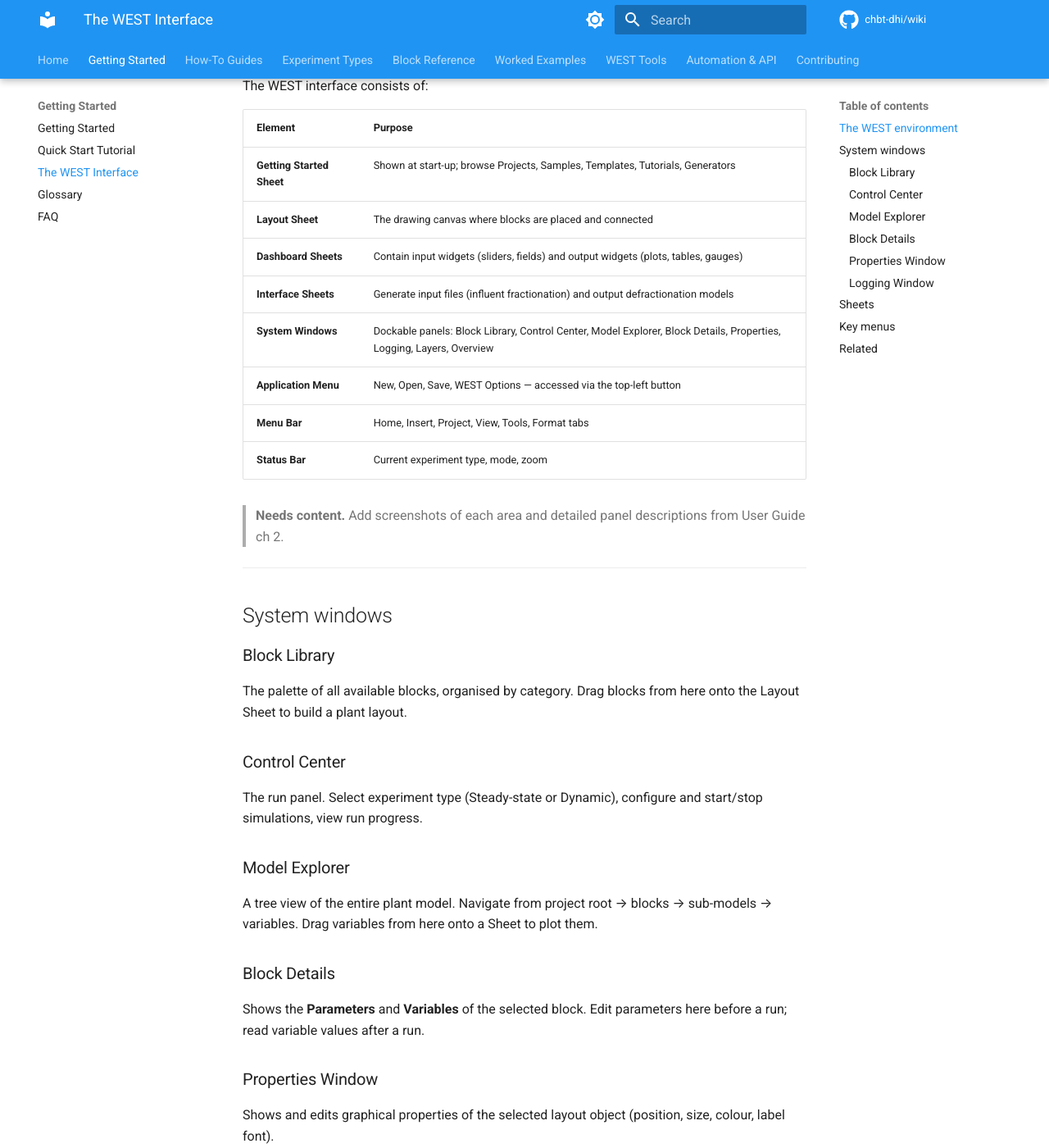
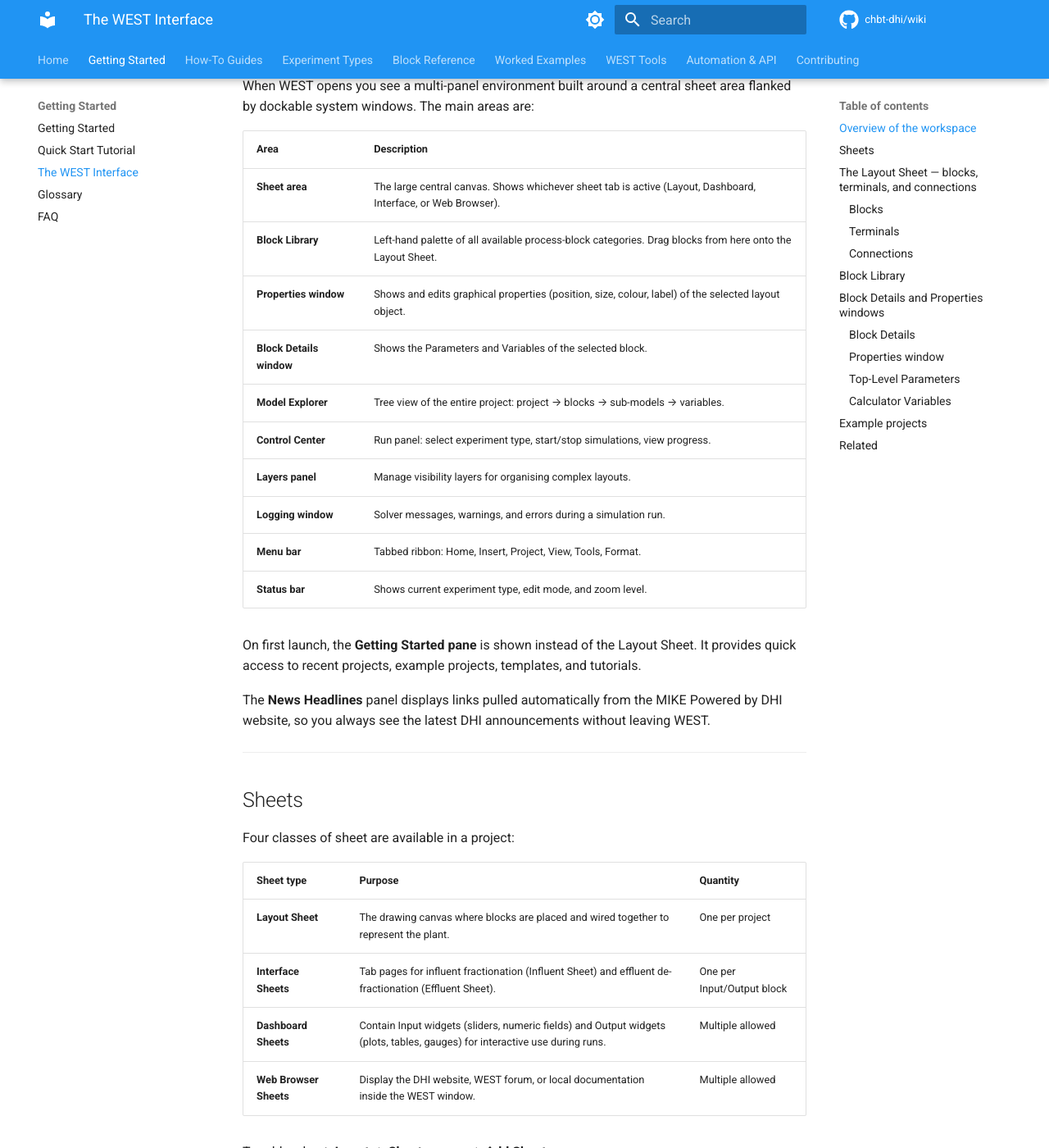
Before and after one commit to CHBT-DHI/Wiki, an MkDocs documentation site: the page built from docs/getting-started/interface-overview.md, in a window 1280 px wide and 1400 px high, scrolled down 386 px. Shown: the whole window at 82% size. Built offline with MkDocs 1.6.1 and Material for MkDocs 9.7.7, drawn with Linux system fonts in a browser that asks for light colours; comment, search, counter and statistics services are not loaded; some of the changed text lies outside the part shown.

Commit message:
docs: populate interface-overview from User Guide ch 2

```diff
--- a/docs/getting-started/interface-overview.md
+++ b/docs/getting-started/interface-overview.md
@@ -6,73 +6,147 @@
 
 # The WEST Interface
 
-**Summary:** An orientation to the WEST graphical environment — windows, panels, sheets, and menus.
+**Summary:** An orientation to the WEST graphical environment — sheets, blocks, terminals, the Block Library, and the included example projects.
 
 **Source:** WEST User Guide, Chapter 2.
 
 ---
 
-## The WEST environment
+## Overview of the workspace
 
-The WEST interface consists of:
+When WEST opens you see a multi-panel environment built around a central sheet area flanked by dockable system windows. The main areas are:
 
-| Element | Purpose |
+| Area | Description |
 |---|---|
-| **Getting Started Sheet** | Shown at start-up; browse Projects, Samples, Templates, Tutorials, Generators |
-| **Layout Sheet** | The drawing canvas where blocks are placed and connected |
-| **Dashboard Sheets** | Contain input widgets (sliders, fields) and output widgets (plots, tables, gauges) |
-| **Interface Sheets** | Generate input files (influent fractionation) and output defractionation models |
-| **System Windows** | Dockable panels: Block Library, Control Center, Model Explorer, Block Details, Properties, Logging, Layers, Overview |
-| **Application Menu** | New, Open, Save, WEST Options — accessed via the top-left button |
-| **Menu Bar** | Home, Insert, Project, View, Tools, Format tabs |
-| **Status Bar** | Current experiment type, mode, zoom |
+| **Sheet area** | The large central canvas. Shows whichever sheet tab is active (Layout, Dashboard, Interface, or Web Browser). |
+| **Block Library** | Left-hand palette of all available process-block categories. Drag blocks from here onto the Layout Sheet. |
+| **Properties window** | Shows and edits graphical properties (position, size, colour, label) of the selected layout object. |
+| **Block Details window** | Shows the Parameters and Variables of the selected block. |
+| **Model Explorer** | Tree view of the entire project: project → blocks → sub-models → variables. |
+| **Control Center** | Run panel: select experiment type, start/stop simulations, view progress. |
+| **Layers panel** | Manage visibility layers for organising complex layouts. |
+| **Logging window** | Solver messages, warnings, and errors during a simulation run. |
+| **Menu bar** | Tabbed ribbon: Home, Insert, Project, View, Tools, Format. |
+| **Status bar** | Shows current experiment type, edit mode, and zoom level. |
 
-> **Needs content.** Add screenshots of each area and detailed panel descriptions from User Guide ch 2.
+On first launch, the **Getting Started pane** is shown instead of the Layout Sheet. It provides quick access to recent projects, example projects, templates, and tutorials.
 
----
-
-## System windows
-
-### Block Library
-The palette of all available blocks, organised by category. Drag blocks from here onto the Layout Sheet to build a plant layout.
-
-### Control Center
-The run panel. Select experiment type (Steady-state or Dynamic), configure and start/stop simulations, view run progress.
-
-### Model Explorer
-A tree view of the entire plant model. Navigate from project root → blocks → sub-models → variables. Drag variables from here onto a Sheet to plot them.
-
-### Block Details
-Shows the **Parameters** and **Variables** of the selected block. Edit parameters here before a run; read variable values after a run.
-
-### Properties Window
-Shows and edits graphical properties of the selected layout object (position, size, colour, label font).
-
-### Logging Window
-Shows solver messages, warnings, and errors during a simulation.
+The **News Headlines** panel displays links pulled automatically from the MIKE Powered by DHI website, so you always see the latest DHI announcements without leaving WEST.
 
 ---
 
 ## Sheets
 
-A project can have one **Layout Sheet** and multiple **Dashboard Sheets** and **Interface Sheets**.
+Four classes of sheet are available in a project:
 
-- Add a Sheet: **Insert → Sheets Group → Add Sheet**
-- Add a Plot: drag a variable from Model Explorer or Block Details onto a Dashboard Sheet
-- Add a Slider: drag a manipulated variable from Block Details onto a Dashboard Sheet — WEST creates a slider widget
+| Sheet type | Purpose | Quantity |
+|---|---|---|
+| **Layout Sheet** | The drawing canvas where blocks are placed and wired together to represent the plant. | One per project |
+| **Interface Sheets** | Tab pages for influent fractionation (Influent Sheet) and effluent de-fractionation (Effluent Sheet). | One per Input/Output block |
+| **Dashboard Sheets** | Contain Input widgets (sliders, numeric fields) and Output widgets (plots, tables, gauges) for interactive use during runs. | Multiple allowed |
+| **Web Browser Sheets** | Display the DHI website, WEST forum, or local documentation inside the WEST window. | Multiple allowed |
+
+To add a sheet: **Insert → Sheets group → Add Sheet**.
 
 ---
 
-## Key menus
+## The Layout Sheet — blocks, terminals, and connections
 
-| Menu | Relevant items |
+### Blocks
+
+A **Block** is the graphical representation of a unit-process model (e.g. a CSTR bioreactor, a settler, an influent generator). Each block consists of three parts:
+
+- **Icon** — the visual symbol on the canvas.
+- **Terminals** — connection anchor points around the icon edge.
+- **Label** — the block's display name, shown beneath or beside the icon.
+
+Blocks are placed by dragging from the **Block Library** onto the Layout Sheet.
+
+### Terminals
+
+Hovering the mouse over a terminal shows a tooltip with five properties:
+
+| Property | Meaning |
 |---|---|
-| **Insert → Input Group** | Add Influent Generator, Data Input, Vector Input |
-| **Insert → Output Group** | Add Effluent Generator, Data Output, Vector Output |
-| **Project → Properties Group** | Simulation Properties (solver settings), Analysis (objectives) |
-| **Project → Virtual Experiments** | Add Steady-state, Dynamic, LSA, GSA, Parameter Estimation, Scenario, Uncertainty experiments |
-| **Project → Miscellaneous** | Calculator Variables, Reports |
-| **View → Windows** | Show/hide any system window |
+| **Name** | Internal identifier of the terminal |
+| **Type** | Data type of the signal carried |
+| **Description** | Human-readable explanation |
+| **Causality** | Input or Output |
+| **Maximum Number of Connections** | How many connections this terminal accepts |
+
+Two visual terminal types exist:
+
+- **Blue arrows** — mass-flux terminals: carry the wastewater flow vector between process units.
+- **Red squares** — data terminals: carry control signals or sensor outputs (scalar values).
+
+### Connections
+
+Connections are drawn between compatible terminals. Use **Insert | Connections** (or the right-click context menu) and choose **Polyline** or **Orthogonal** routing before clicking the start terminal. After a connection is made an **Interface Link** dialog may appear, allowing you to map specific variables from the source terminal to variables on the destination terminal (e.g. a sensor output to a controller manipulated variable). Double-click any connection to review or modify its Interface Links.
+
+---
+
+## Block Library
+
+The Block Library panel (left side of the screen) lists all process-block categories installed with WEST. Categories include biological reactors, settlers, influent/effluent generators, sensors, controllers, and more. Expand a category to see individual block icons; drag one onto the Layout Sheet to create an instance.
+
+---
+
+## Block Details and Properties windows
+
+### Block Details
+
+Select a block to populate the **Block Details** window with two tabs:
+
+- **Parameters** — editable model constants (volumes, kinetic coefficients, etc.). Changes here take effect at the next run.
+- **Variables** — read-only model state variables (concentrations, flows, etc.) populated after a run.
+
+Drag any variable from Block Details onto a Dashboard Sheet to create a live plot or table widget.
+
+### Properties window
+
+The **Properties window** shows graphical properties of the selected object (block, connection, or sheet element): position, size, colour, label font, and the **ClassName** property (the underlying model class, changeable via a dropdown to swap the process model without redrawing the layout).
+
+### Top-Level Parameters
+
+Top-Level Parameters group kinetic or operational parameters that are shared across several blocks (e.g. the same `mu_max` for multiple CSTR units). Assigning a value to a top-level parameter automatically propagates it to all linked sub-model parameters.
+
+To create them manually: right-click the Layout Sheet (with no block selected) → **Top-Level Parameters**.
+To create them quickly from existing blocks: select one or more blocks → in Block Details select the common parameters → click **Easy Create Parameters** → confirm in the dialog.
+
+### Calculator Variables
+
+Calculator Variables are user-defined expressions computed from other model variables. They are useful for derived performance indices (e.g. COD removal efficiency combining influent and effluent COD).
+
+To add one: right-click the Layout Sheet → **Calculator Variables** (or via **Project | Miscellaneous → Calculator Variables**). Each variable has the properties:
+
+| Property | Description |
+|---|---|
+| **Name** | Unique identifier (letters, digits, underscores) |
+| **Expression** | Formula using model variable paths; type `.` to activate a dropdown of available quantity names |
+| **Description** | Optional free text |
+| **Unit** | Display unit |
+| **Default Value** | Used when the variable cannot yet be evaluated |
+| **Group** | Organises variables in Block Details |
+| **Bounds** | Lower and upper validity limits |
+
+Once created, a calculator variable appears in Block Details at the project level and can be plotted, used as an analysis objective, or referenced in other expressions.
+
+---
+
+## Example projects
+
+WEST ships with several ready-to-run example projects accessible from the **Getting Started pane**:
+
+| Project | Description |
+|---|---|
+| **TwoASU** | Basic activated sludge for carbon and nitrogen removal; two compartments (anoxic + aerobic). Good starting point for learning WEST. |
+| **Galindo_OL** | Galindo WWTP open-loop model. Daily average flow 345,600 m³/d; C and N removal; 6 identical treatment lines. Can be operated as RDN or DRDN configuration. |
+| **Galindo_CL** | Galindo WWTP with closed-loop advanced control. Extends Galindo_OL with controllers. |
+| **Orbal** | Nutrient removal plant in Athens, Georgia, USA. Calibrated on NO₃, O₂, NH₄, and PO₄ measurements. |
+| **OUR_MSL** | Demonstrates calibration of K_S and µ_max parameters from OUR (oxygen uptake rate) measurements. |
+| **TestCase_CEPT** | Demonstration of the CEPT (Chemically Enhanced Primary Treatment) model. |
+
+Open an example via the Getting Started pane or **File → Open → Samples**.
 
 ---
 
```
